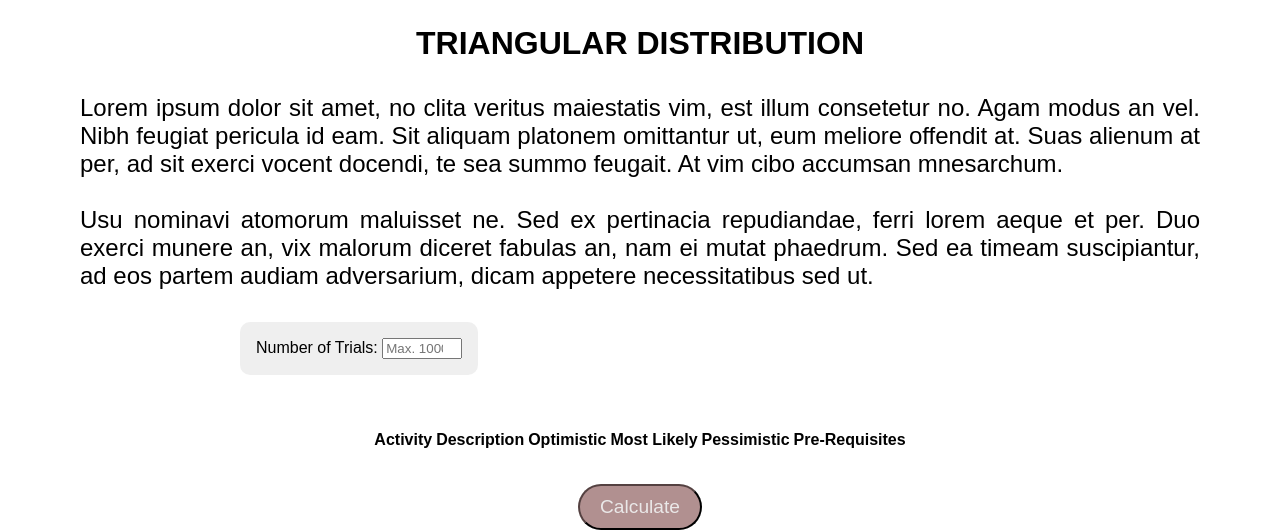
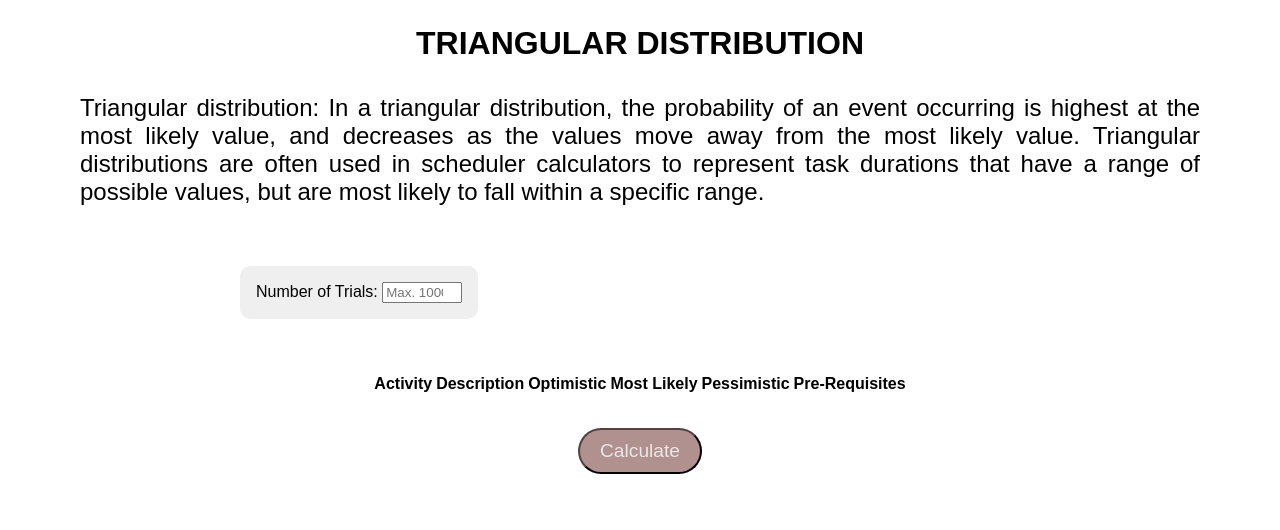
Before and after one commit to kaid0011/BSCS4AB_PERT-CPM, a CodeIgniter app: page /BSCS4AB_PERT-CPM/triangular/proj_details in a window 1280 px wide. Shown: the part 51-581 px from the top of the page. Run offline with CodeIgniter, Linux system fonts and the light colour scheme; some libraries are stand-ins or nearby versions.

Commit message:
Added Triangular Distribution Description to Input Page (04 -27)

```diff
--- a/application/views/TRIANGULAR/triangular_input.php
+++ b/application/views/TRIANGULAR/triangular_input.php
@@ -3,13 +3,15 @@
         <b> TRIANGULAR DISTRIBUTION </b>
     </div>
     <div class="paragone">
-        Lorem ipsum dolor sit amet, no clita veritus maiestatis vim, est illum consetetur no. Agam modus an vel. Nibh
-        feugiat pericula id eam. Sit aliquam platonem omittantur ut, eum meliore offendit at. Suas alienum at per, ad sit
-        exerci vocent docendi, te sea summo feugait. At vim cibo accumsan mnesarchum.
+      Triangular distribution: In a triangular distribution, the probability of an
+      event occurring is highest at the most likely value, and decreases as the
+      values move away from the most likely value. Triangular distributions are
+      often used in scheduler calculators to represent task durations that have a
+      range of possible values, but are most likely to fall within a specific range.
         <br><br>
-        Usu nominavi atomorum maluisset ne. Sed ex pertinacia repudiandae, ferri lorem aeque et per. Duo exerci munere an,
+        <!-- Usu nominavi atomorum maluisset ne. Sed ex pertinacia repudiandae, ferri lorem aeque et per. Duo exerci munere an,
         vix malorum diceret fabulas an, nam ei mutat phaedrum. Sed ea timeam suscipiantur, ad eos partem audiam
-        adversarium, dicam appetere necessitatibus sed ut.
+        adversarium, dicam appetere necessitatibus sed ut. -->
     </div>
     <form action="<?php echo base_url('triangular/calculate') ?>" method="post">
         <input type="number" name="proj_len" value="<?php echo $proj_len; ?>" hidden>
```
